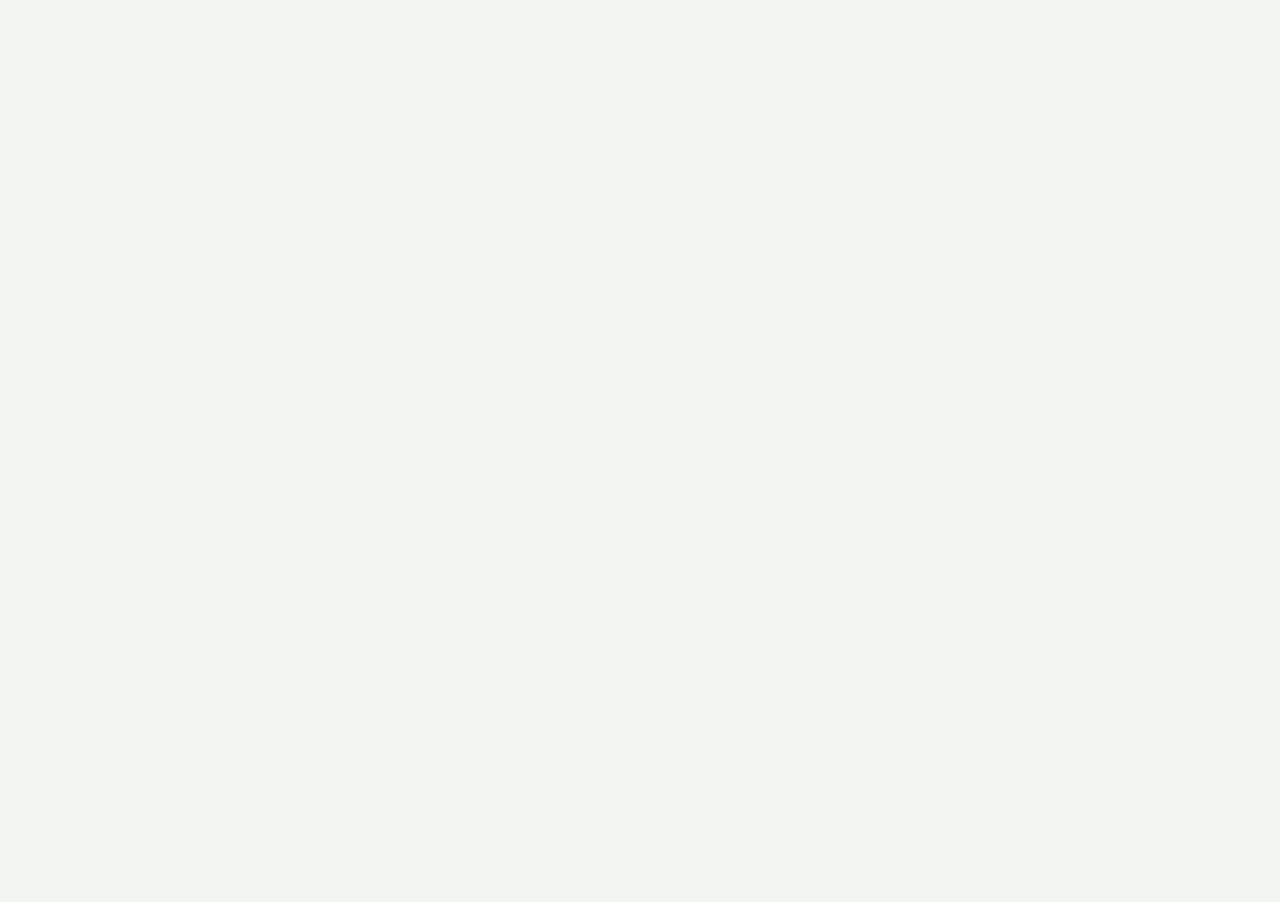
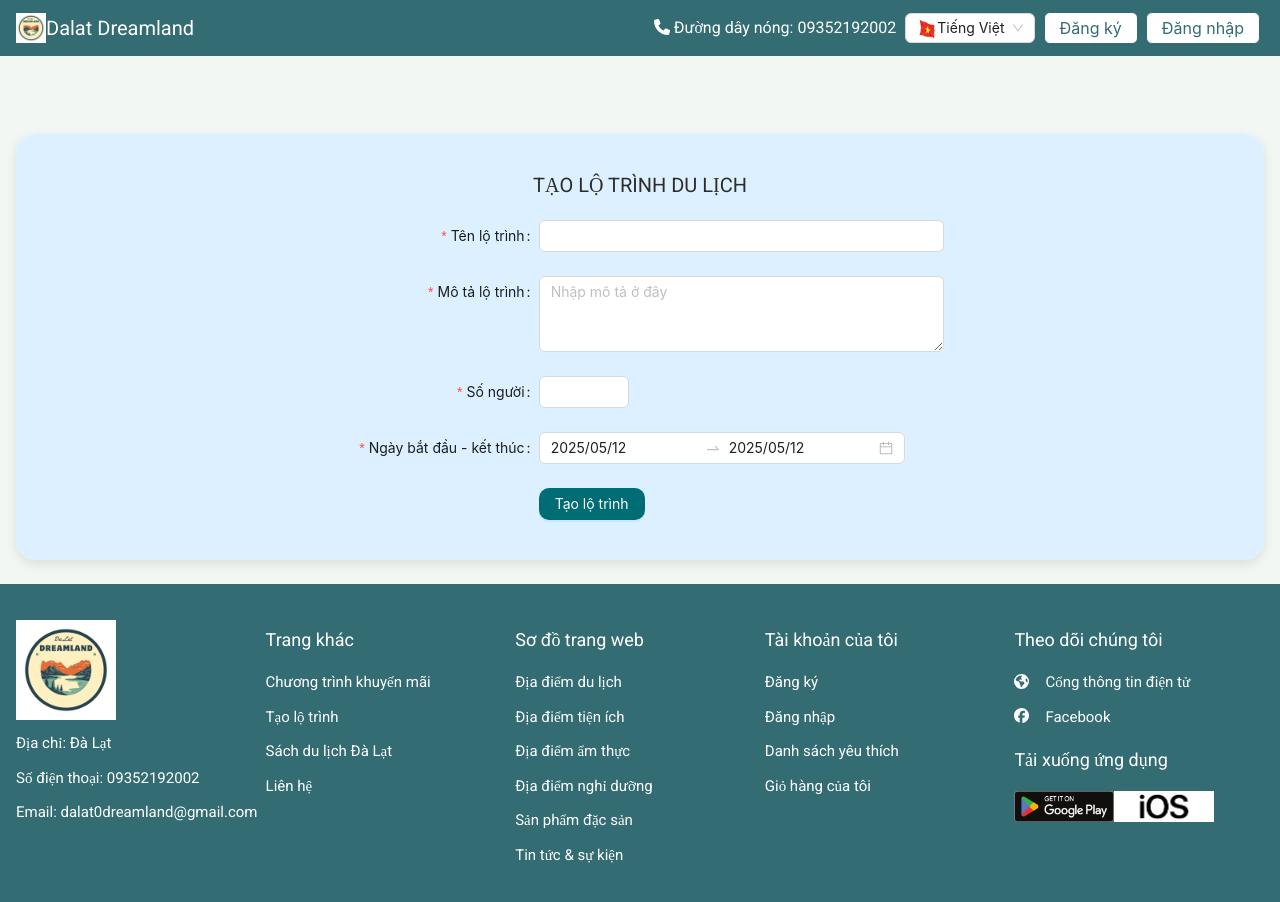
Before and after one commit to Dungntt2003/Dreamland, a React (Create React App) app: page /create-trip in a window 1280 px wide. Before the commit this address had no page. Before the commit the page ends 800 px from the top, so only its background shows below. Built offline with nearby package versions, Linux system fonts and the light colour scheme; a web font is replaced by a local one.

Commit message:
Create ui form create trip and list of sightseeing

```diff
--- a/package.json
+++ b/package.json
@@ -18,6 +18,7 @@
     "antd": "^5.21.6",
     "axios": "^1.7.7",
     "bootstrap": "^5.3.3",
+    "dayjs": "^1.11.13",
     "i18next": "^23.16.4",
     "i18next-browser-languagedetector": "^8.0.0",
     "jwt-decode": "^4.0.0",
@@ -30,6 +31,7 @@
     "react-scripts": "5.0.1",
     "react-toastify": "^10.0.6",
     "sass": "^1.80.6",
+    "swiper": "^11.1.15",
     "uuid": "^11.0.2",
     "web-vitals": "^2.1.4"
   },
--- a/src/api/loginApi.js
+++ b/src/api/loginApi.js
@@ -2,11 +2,11 @@ import axiosClient from "api/axiosClient";
 
 const loginApi = {
   register: (params) => {
-    const url = "/users/register";
+    const url = "/register";
     return axiosClient.post(url, params);
   },
   login: (params) => {
-    const url = "/users/login";
+    const url = "/login";
     return axiosClient.post(url, params);
   },
 };
--- a/src/views/pages/register/register.scss
+++ b/src/views/pages/register/register.scss
@@ -7,6 +7,7 @@
   background-color: var(--background-color);
   padding: 16px;
   border-radius: 20px;
+  margin-top: -72px;
 }
 
 .register-header {
--- /dev/null
+++ b/src/views/pages/sightseeing/sight-view/sightView.jsx
@@ -0,0 +1,68 @@
+import "./sightView.scss";
+import { Navigation, Pagination, Scrollbar, A11y } from "swiper/modules";
+import { Card, Button } from "antd";
+import { Swiper, SwiperSlide } from "swiper/react";
+import "swiper/css";
+import "swiper/css/navigation";
+import "swiper/css/pagination";
+import "swiper/css/scrollbar";
+import { FontAwesomeIcon } from "@fortawesome/react-fontawesome";
+import { faLocationDot } from "@fortawesome/free-solid-svg-icons";
+
+const { Meta } = Card;
+
+const SightView = () => {
+  const cardData = Array.from({ length: 10 }, (_, index) => (
+    <Card
+      hoverable
+      style={{
+        width: 300,
+      }}
+      cover={
+        <img
+          alt="example"
+          src="https://static.vinwonders.com/production/canh-dep-da-lat-thumb.jpg"
+        />
+      }
+    >
+      <Meta
+        title="Hồ Xuân Hương"
+        description={
+          <div>
+            <FontAwesomeIcon
+              icon={faLocationDot}
+              style={{ marginRight: "12px" }}
+            />
+            Xóm 1, huyện Hữu Sơn, thành phố Đà Lạt
+          </div>
+        }
+      />
+      <Button className="button" style={{ width: "100%", marginTop: "16px" }}>
+        THÊM VÀO LỘ TRÌNH
+      </Button>
+    </Card>
+  ));
+  return (
+    <div>
+      <Swiper
+        modules={[Navigation, Pagination, Scrollbar, A11y]}
+        spaceBetween={50}
+        slidesPerView={4}
+        navigation
+        pagination={{ clickable: true }}
+        scrollbar={{ draggable: true }}
+        onSwiper={(swiper) => console.log(swiper)}
+        onSlideChange={() => console.log("slide change")}
+        grabCursor={true}
+        style={{ padding: "24px 0 32px" }}
+      >
+        {cardData.map((item, index) => {
+          return <SwiperSlide key={index}>{item}</SwiperSlide>;
+        })}
+        {/* <SwiperSlide>Slide 1</SwiperSlide> */}
+      </Swiper>
+    </div>
+  );
+};
+
+export default SightView;
--- /dev/null
+++ b/src/views/pages/trip/create-trip/createTrip.jsx
@@ -0,0 +1,123 @@
+import "./createTrip.scss";
+import { Button, Form, Input, DatePicker, InputNumber } from "antd";
+import { useNavigate } from "react-router-dom";
+import dayjs from "dayjs";
+const CreateTrip = () => {
+  const { RangePicker } = DatePicker;
+  const navigate = useNavigate();
+  const { TextArea } = Input;
+  const dateFormat = "YYYY/MM/DD";
+  const onFinishFailed = (errorInfo) => {
+    console.log("Failed:", errorInfo);
+  };
+  const onFinish = (value) => {
+    console.log("Finished:", value);
+    navigate("/create-trip-step1");
+  };
+  return (
+    <div className="register-container" style={{ marginTop: "134px" }}>
+      <div className="header2 register-header">TẠO LỘ TRÌNH DU LỊCH</div>
+      <div className="register-form-container">
+        <Form
+          name="basic"
+          className="create-trip-form"
+          labelCol={{
+            span: 8,
+          }}
+          wrapperCol={{
+            span: 16,
+          }}
+          // layout="vertical"
+          initialValues={{
+            remember: true,
+          }}
+          onFinish={onFinish}
+          onFinishFailed={onFinishFailed}
+          autoComplete="off"
+        >
+          <div className="register-wrap-item">
+            <Form.Item
+              className="register-item"
+              label="Tên lộ trình"
+              name="name"
+              rules={[
+                {
+                  required: true,
+                  message: "Hãy nhập tên lộ trình!",
+                },
+              ]}
+            >
+              <Input />
+            </Form.Item>
+            <Form.Item
+              className="register-item"
+              name="description"
+              label="Mô tả lộ trình"
+              rules={[
+                {
+                  required: true,
+                  message: "Hãy nhập mô tả",
+                },
+                {
+                  max: 500,
+                  message: "Mô tả quá dài, tối đa 500 ký tự!",
+                },
+              ]}
+            >
+              <TextArea rows={3} placeholder="Nhập mô tả ở đây" />
+            </Form.Item>
+          </div>
+
+          <div className="register-wrap-item">
+            <Form.Item
+              className="register-item"
+              name="numberPeople"
+              label="Số người"
+              rules={[
+                {
+                  type: "number",
+                  min: 1,
+                  message: "Số người phải lớn hơn 0!",
+                },
+                {
+                  required: true,
+                  message: "Hãy nhập số người",
+                },
+              ]}
+            >
+              <InputNumber />
+            </Form.Item>
+            <Form.Item
+              className="register-item"
+              name="rangeDate"
+              label="Ngày bắt đầu - kết thúc"
+              rules={[
+                {
+                  required: true,
+                  message: "Chọn ngày bắt đầu - kết thúc",
+                },
+              ]}
+            >
+              <RangePicker
+                defaultValue={[dayjs(), dayjs()]}
+                format={dateFormat}
+              />
+            </Form.Item>
+          </div>
+          <Form.Item
+            wrapperCol={{
+              offset: 8,
+              span: 16,
+            }}
+          >
+            <Button type="primary" htmlType="submit" className="button">
+              Tạo lộ trình
+            </Button>
+          </Form.Item>
+        </Form>
+      </div>
+    </div>
+  );
+};
+
+export default CreateTrip;
--- /dev/null
+++ b/src/views/pages/trip/create-trip/step1/step1.jsx
@@ -0,0 +1,48 @@
+import "./step1.scss";
+import { Tabs } from "antd";
+import { FontAwesomeIcon } from "@fortawesome/react-fontawesome";
+import {
+  faMountain,
+  faWater,
+  faHotel,
+  faUtensils,
+} from "@fortawesome/free-solid-svg-icons";
+import SightView from "views/pages/sightseeing/sight-view/sightView";
+const Step1 = () => {
+  const Items = [
+    {
+      key: 1,
+      label: "Địa điểm thăm quan",
+      children: <SightView />,
+      icon: <FontAwesomeIcon icon={faMountain} />,
+    },
+    {
+      key: 2,
+      label: "Địa điểm vui chơi",
+      children: "Android",
+      icon: <FontAwesomeIcon icon={faWater} />,
+    },
+    {
+      key: 3,
+      label: "Địa điểm nghỉ dưỡng",
+      children: "restaurant",
+      icon: <FontAwesomeIcon icon={faHotel} />,
+    },
+    {
+      key: 4,
+      label: "Địa điểm ẩm thực",
+      children: "Android",
+      icon: <FontAwesomeIcon icon={faUtensils} />,
+    },
+  ];
+  const handleChange = (key) => {
+    console.log(key);
+  };
+  return (
+    <div className="box-container">
+      <Tabs defaultActiveKey="1" items={Items} onChange={handleChange} />
+    </div>
+  );
+};
+
+export default Step1;
--- /dev/null
+++ b/src/views/pages/trip/create-trip/step1/step1.scss
@@ -0,0 +1,7 @@
+.box-container {
+  padding: 16px;
+}
+.ant-tabs-tab-btn {
+  color: var(--primary-color) !important;
+  font-size: 18px !important;
+}
--- a/src/views/routes/route.js
+++ b/src/views/routes/route.js
@@ -8,6 +8,8 @@ import NotFound from "views/pages/404/notFound";
 import AdminPage from "views/pages/admin-page/adminPage";
 import PrivateRoute from "./privateRoute";
 import LandingPage from "views/pages/landing-page/landingPage";
+import CreateTrip from "views/pages/trip/create-trip/createTrip";
+import Step1 from "views/pages/trip/create-trip/step1/step1";
 const AllRoutes = () => {
   return (
     <Routes>
@@ -29,6 +31,14 @@ const AllRoutes = () => {
         }
       />
       <Route path="/notFound" element={<NotFound />} />
+      <Route
+        path="/create-trip"
+        element={<MainLayout component={<CreateTrip />} />}
+      />
+      <Route
+        path="/create-trip-step1"
+        element={<MainLayout component={<Step1 />} />}
+      />
       <Route element={<ProtectedRoute requiredRole="user" />}>
         <Route
           path="/homepage"
```
Also changed, not shown: src/views/pages/sightseeing/sight-view/sightView.scss (added), src/views/pages/trip/create-trip/createTrip.scss (added), 1 other file (tests, documents, lock files or other folders).
